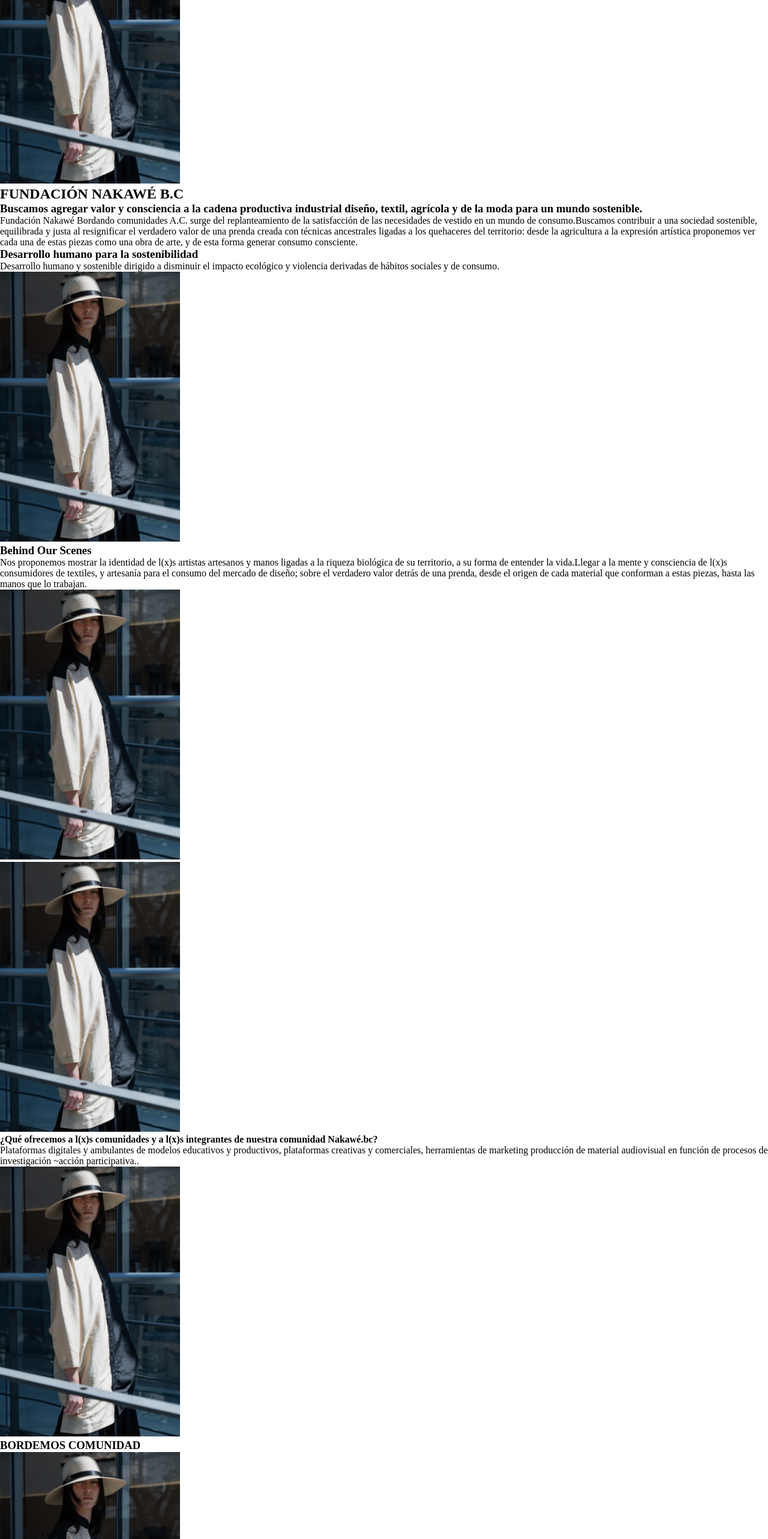
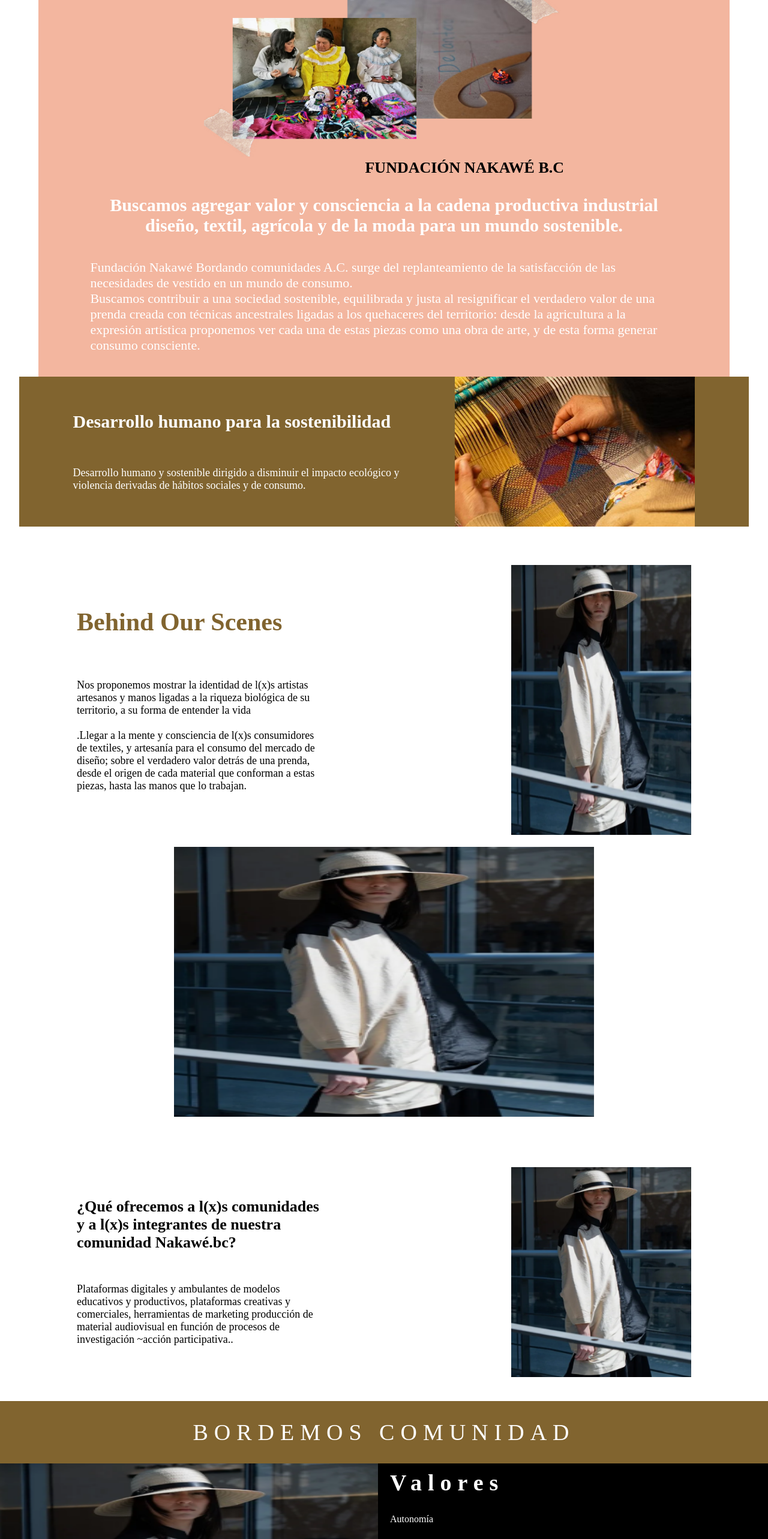
Before and after one commit to elpeakyblinder/nakawe, a Next.js app: page /sobre-nosotros in a window 1280 px wide. Shown: the part 234-2800 px from the top of the page at 60% size. Built offline with nearby package versions, Linux system fonts and the light colour scheme.

Commit message:
sobre nosotros

```diff
--- a/src/app/sobre-nosotros/page.tsx
+++ b/src/app/sobre-nosotros/page.tsx
@@ -6,16 +6,16 @@
 
 export default function SobreNosotros(){
     return(
-        <body>
+        <body className="{leagueSpartan.className}">
             <section className="sobreNosotros">
                 <div className="sobreNosotrosInicio">
                     <div className="sobreNosotrosPortada">
-                        <h2>SOBRE NOSOTROS</h2>
-                        <Image className="imagenPrenda" src={'/productoEjemplo.png'} alt="Tipo de coleccion" width={300} height={450}/>
-                        <h2>FUNDACIÓN NAKAWÉ B.C</h2>
+                        <h2 className="sobreNosotrosPortadaTitulo1">SOBRE NOSOTROS</h2>
+                        <Image className="imagenPrenda" src={'/sobreNosotrosEjemplo.png'} alt="Tipo de coleccion" width={600} height={300}/>
+                        <h2 className="sobreNosotrosPortadaTitulo2">FUNDACIÓN NAKAWÉ B.C</h2>
                     </div>
                     <h3>Buscamos agregar valor y consciencia a la cadena productiva industrial diseño, textil, agrícola y de la moda para un mundo sostenible.</h3>
-                    <p>Fundación Nakawé Bordando comunidades A.C. surge del replanteamiento de la satisfacción de las necesidades de vestido en un mundo de consumo.Buscamos contribuir a una sociedad sostenible, equilibrada y justa al resignificar el verdadero valor de una prenda creada con técnicas ancestrales ligadas a los quehaceres del territorio: desde la agricultura a la expresión artística proponemos ver cada una de estas piezas como una obra de arte, y de esta forma generar consumo consciente.</p>
+                    <p>Fundación Nakawé Bordando comunidades A.C. surge del replanteamiento de la satisfacción de las necesidades de vestido en un mundo de consumo. <br />Buscamos contribuir a una sociedad sostenible, equilibrada y justa al resignificar el verdadero valor de una prenda creada con técnicas ancestrales ligadas a los quehaceres del territorio: desde la agricultura a la expresión artística proponemos ver cada una de estas piezas como una obra de arte, y de esta forma generar consumo consciente.</p>
 
                 </div>
 
@@ -24,27 +24,27 @@
                         <h3>Desarrollo humano para la sostenibilidad</h3>
                         <p>Desarrollo humano y sostenible dirigido a disminuir el impacto ecológico y violencia derivadas de hábitos sociales y de consumo.</p>
                     </div>
-                    <Image className="imagenPrenda" src={'/productoEjemplo.png'} alt="Tipo de coleccion" width={300} height={450}/>
+                    <Image className="imagenPrenda" src={'/artesanoSustituto.png'} alt="Tipo de coleccion" width={400} height={250}/>
                 </div>
 
 
                 <div className="sobreNosotrosDetrasEscenas">
-                    <div>
+                    <div className="sobreNosotrosDetrasEscenasPresentacion">
                         <div>
                             <h3>Behind Our Scenes</h3>
-                            <p>Nos proponemos mostrar la identidad de l(x)s artistas artesanos y manos ligadas a la riqueza biológica de su territorio, a su forma de entender la vida.Llegar a la mente y consciencia de l(x)s consumidores de textiles, y artesanía para el consumo del mercado de diseño; sobre el verdadero valor detrás de una prenda, desde el origen de cada material que conforman a estas piezas, hasta las manos que lo trabajan.</p>
+                            <p>Nos proponemos mostrar la identidad de l(x)s artistas artesanos y manos ligadas a la riqueza biológica de su territorio, a su forma de entender la vida <br /> <br />.Llegar a la mente y consciencia de l(x)s consumidores de textiles, y artesanía para el consumo del mercado de diseño; sobre el verdadero valor detrás de una prenda, desde el origen de cada material que conforman a estas piezas, hasta las manos que lo trabajan.</p>
                         </div>
                         <Image className="imagenPrenda" src={'/productoEjemplo.png'} alt="Tipo de coleccion" width={300} height={450}/>
                     </div>
 
-                    <Image className="imagenPrenda" src={'/productoEjemplo.png'} alt="Tipo de coleccion" width={300} height={450}/>
+                    <Image className="sobreNosotrosDetrasEscenasImagen" src={'/productoEjemplo.png'} alt="Tipo de coleccion" width={700} height={450}/>
 
-                    <div>
+                    <div className="sobreNosotrosDetrasEscenasOfrecemos">
                         <div>
                             <h4>¿Qué ofrecemos a l(x)s comunidades y a l(x)s integrantes de nuestra comunidad Nakawé.bc?</h4>
                             <p>Plataformas digitales y ambulantes de modelos educativos y productivos, plataformas creativas y comerciales, herramientas de marketing producción de material audiovisual en función de procesos de investigación ~acción participativa..</p>
                         </div>
-                        <Image className="imagenPrenda" src={'/productoEjemplo.png'} alt="Tipo de coleccion" width={300} height={450}/>
+                        <Image className="imagenPrenda" src={'/productoEjemplo.png'} alt="Tipo de coleccion" width={300} height={350}/>
                     </div>
                 </div>
 
@@ -54,7 +54,7 @@
                     <div>
                         <Image className="imagenPrenda" src={'/productoEjemplo.png'} alt="Tipo de coleccion" width={300} height={450}/>
                         <div>
-                            <h3>Valores</h3>
+                            <h4>Valores</h4>
                             <p>Autonomía</p>
                             <p>identidad</p>
                             <p>Proactividad</p>
@@ -69,15 +69,15 @@
 
 
                 <div className="sobreNosotrosApoyar">
-                    <h3>Apoyar</h3>
-                    <div></div>
+                    <h3>APOYAR</h3>
+                    <div className="sobreNosotrosApoyarBar"></div>
 
                     <h4>Fundación Nakawé Bordando Comunidades A.C</h4>
 
-                    <Image className="imagenPrenda" src={'/productoEjemplo.png'} alt="Tipo de coleccion" width={300} height={450}/>
+                    <Image className="imagenPrenda" src={'/productoEjemplo.png'} alt="Tipo de coleccion" width={200} height={200}/>
 
                     <p>Non-Profit Regenerative community</p>
-                    <button>Donar</button>
+                    <button><strong>DONAR</strong></button>
                 </div>
 
                     {/* SECCION DEL FOOTER */}
--- a/src/app/sobre-nosotros/sobre-nosotros.css
+++ b/src/app/sobre-nosotros/sobre-nosotros.css
@@ -0,0 +1,169 @@
+*{
+    padding: 0;
+    margin: 0;
+}
+
+.sobreNosotros{
+    display: flex;
+    flex-direction: column;
+    align-items: center;
+}
+.sobreNosotrosInicio{
+    width: 90%;
+    margin: 5% 0 0 0;
+    background-color: #F3B69F;
+    display: flex;
+    flex-direction: column;
+    align-items: center;
+    padding: 3% 0;
+}
+.sobreNosotrosInicio h3{
+    color: rgba(255, 255, 255, 1);
+    font-size: 30px;
+    margin-top: 30px;
+    text-align: center;
+    width: 85%;
+}
+.sobreNosotrosInicio p{
+    text-align: left;
+    color: rgba(255, 255, 255, 1);
+    margin-top: 40px;
+    font-size: 22px;
+    width: 85%;
+}
+.sobreNosotrosPortada .sobreNosotrosPortadaTitulo1{
+    text-align: left;
+    font-size: 26px;
+}
+.sobreNosotrosPortada .sobreNosotrosPortadaTitulo2{
+    text-align: right;
+    font-size: 26px;
+}
+
+
+/* sobreNosotrosDesarrolloHumano */
+
+.sobreNosotrosDesarrolloHumano{
+    width: 95%;
+    display: flex;
+    justify-content: space-evenly;
+    background-color: #81642F;
+}
+.sobreNosotrosDesarrolloHumano div{
+    display: flex;
+    flex-direction: column;
+    justify-content: space-evenly;
+    color: rgba(255, 255, 255, 1);
+    width: 45%;
+}
+.sobreNosotrosDesarrolloHumano div h3{
+    font-size: 30px;
+}
+.sobreNosotrosDesarrolloHumano div p{
+    font-size: 18px;
+}
+
+
+/* sobreNosotrosDetrasEscenasPresentacion */
+.sobreNosotrosDetrasEscenas{
+    display: flex;
+    flex-direction: column;
+    align-items: center;
+    margin-bottom: 40px;
+}
+.sobreNosotrosDetrasEscenasPresentacion, .sobreNosotrosDetrasEscenasOfrecemos{
+    display: flex;
+    justify-content: space-between;
+    width: 80%;
+    margin: 5% 0 0 0;
+}
+.sobreNosotrosDetrasEscenasPresentacion div, .sobreNosotrosDetrasEscenasOfrecemos div{
+    width: 40%;
+    display: flex;
+    flex-direction: column;
+    justify-content: space-evenly;
+}
+.sobreNosotrosDetrasEscenasPresentacion div h3{
+    color: #81642F;
+    font-size: 42px;
+}
+.sobreNosotrosDetrasEscenasOfrecemos h4{
+    font-size: 26px;
+}
+.sobreNosotrosDetrasEscenasPresentacion p, .sobreNosotrosDetrasEscenasOfrecemos p{
+    font-size: 18px;
+}
+.sobreNosotrosDetrasEscenasImagen{
+    margin: 20px 0;
+}
+
+/* sobreNosotrosBordemosComunidades */
+.sobreNosotrosBordemosComunidades{
+    display: flex;
+    flex-direction: column;
+    width: 100%;
+}
+.sobreNosotrosBordemosComunidades h3{
+    width: 100%;
+    text-align: center;
+    background-color: #81642F;
+    padding: 30px 0;
+    color: rgba(255, 255, 255, 1);
+    font-size: 38px;
+    font-weight: 400;
+    letter-spacing: 10px;
+}
+.sobreNosotrosBordemosComunidades div{
+    display: flex;
+}
+.sobreNosotrosBordemosComunidades div div{
+    display: flex;
+    flex-direction: column;
+    color: rgba(255, 255, 255, 1);
+    background-color: black;
+    width: 50%;
+    justify-content: space-between;
+    padding: 10px 0 10px 20px;
+}
+.sobreNosotrosBordemosComunidades div div h4{
+    font-size: 38px;
+    letter-spacing: 10px;
+}
+.sobreNosotrosBordemosComunidades div div p{
+    font-size: 18;
+}
+.sobreNosotrosBordemosComunidades div img{
+    width: 50%;
+}
+
+
+/* SOBRE NOSOTROS APOYAR */
+.sobreNosotrosApoyar{
+    display: flex;
+    flex-direction: column;
+    align-items: center;
+    padding: 3% 0;
+    gap: 30px;
+}
+.sobreNosotrosApoyar h3{
+    font-size: 34px;
+}
+.sobreNosotrosApoyar h4{
+    font-size: 28px;
+}
+.sobreNosotrosApoyar img{
+    border-radius: 50%;
+}
+.sobreNosotrosApoyar button{
+    padding: 10px 20px;
+    width: 35%;
+    background-color: #F5BD1F;
+    border: none;
+    color: rgba(0, 0, 0, 1);
+}
+.sobreNosotrosApoyarBar{
+    width: 60%;
+    border-radius: 15px;
+    background: linear-gradient(to right, #9FAD6A, #D7007F, #9FAD6A);
+    height: 5px;
+}
```
